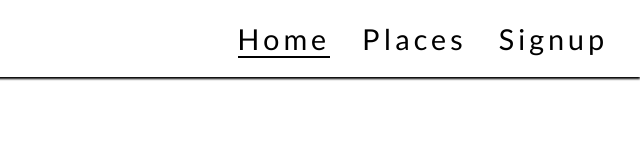
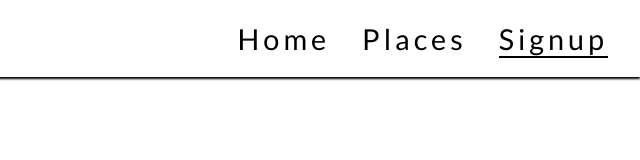
Before and after one commit to danielvivor/visit-bavaria-redo, a plain HTML site: page signup.html in a window 1280 px wide. Shown: the full height of the page, 640-1280 px from the left. Drawn offline with Linux system fonts and the light colour scheme.

```diff
--- a/signup.html
+++ b/signup.html
@@ -42,9 +42,9 @@
 
         <nav>
             <ul id="menu">
-                <li><a href="index.html" class="active">Home</a></li>
+                <li><a href="index.html">Home</a></li>
                 <li><a href="places.html">Places</a></li>
-                <li><a href="pages/signup.html">Signup</a></li>
+                <li><a href="signup.html" class="active">Signup</a></li>
             </ul>
         </nav>
     </header>
```
